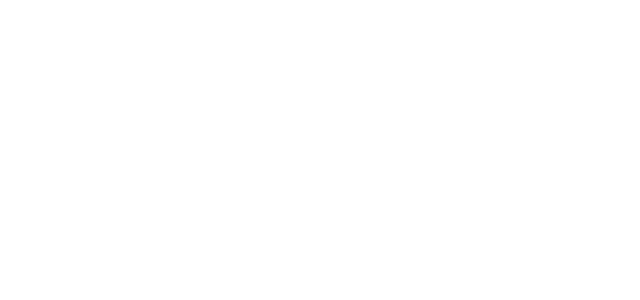
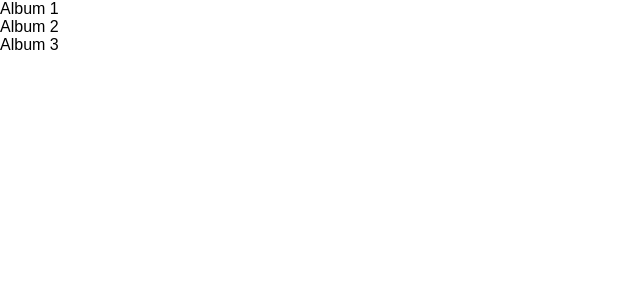
Before and after one commit to rob-now/photo-albums--react, a React (Create React App) app: page / in a window 1280 px wide. Shown: the top 300 px of the page, without its empty margins (0-640 px from the left). Built offline with nearby package versions, Linux system fonts and the light colour scheme.

Commit message:
Installed react-bootstrap and initial AlbumsView content

```diff
--- a/package.json
+++ b/package.json
@@ -4,6 +4,7 @@
   "private": true,
   "dependencies": {
     "react": "^16.4.0",
+    "react-bootstrap": "^0.32.1",
     "react-dom": "^16.4.0",
     "react-scripts": "1.1.4"
   },
--- a/src/AlbumsView.js
+++ b/src/AlbumsView.js
@@ -1,9 +1,15 @@
-import React, {Component} from 'react'
+import React, {Component, Fragment} from 'react'
 
 class AlbumsView extends Component {
   render() {
     return (
-      <div></div>
+      <Fragment
+        className="PhotoAlbums"
+      >
+        <div className="PhotoAlbums__Album">Album 1</div>
+        <div className="PhotoAlbums__Album">Album 2</div>
+        <div className="PhotoAlbums__Album">Album 3</div>
+      </Fragment>
     )
   }
 }
```
Also changed, not shown: 1 other file (tests, documents, lock files or other folders).
